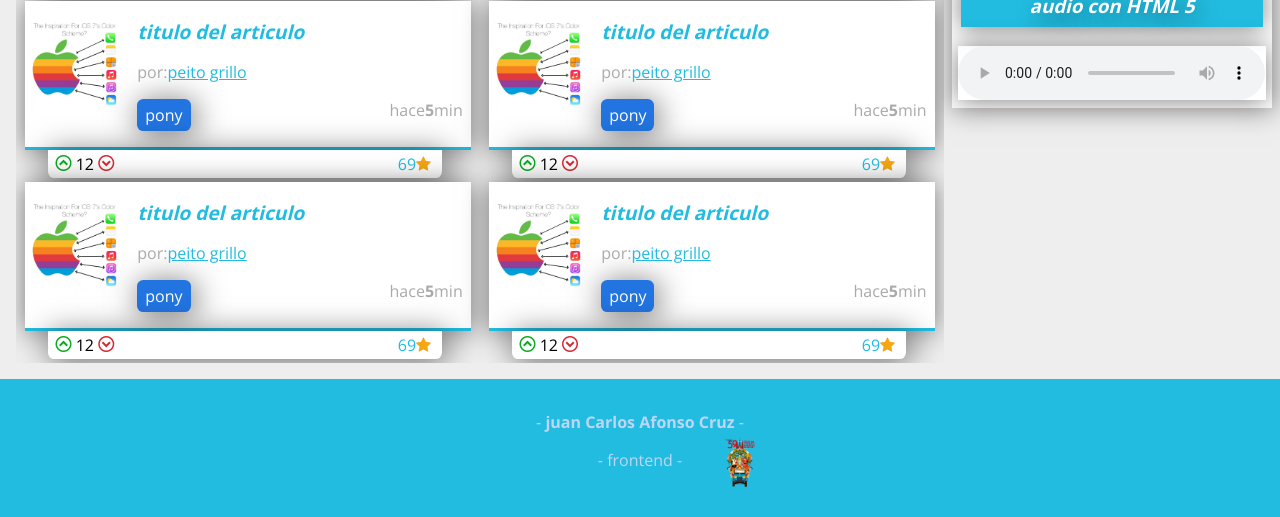
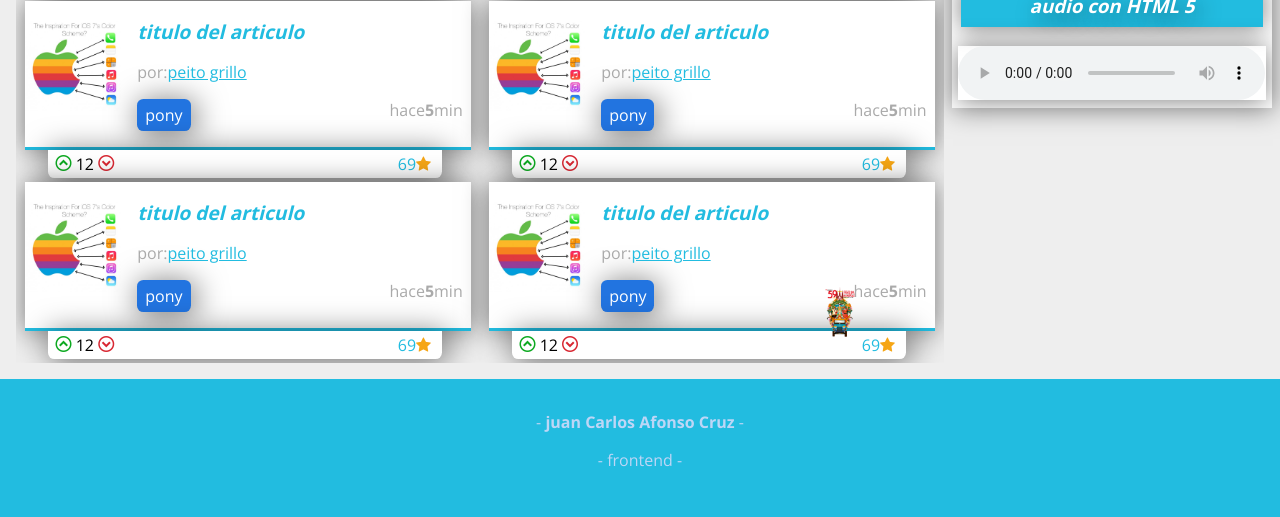
Before and after one commit to juankparis/posteando, a plain HTML site: page index.html in a window 1280 px wide. Shown: the part 494-1011 px from the top of the page. Drawn offline with nearby package versions, Linux system fonts and the light colour scheme.

Commit message:
ejeplo terminado de una peticion ajax del mismo sevidor

```diff
--- a/logo_ajax.html
+++ b/logo_ajax.html
@@ -2,8 +2,8 @@
 	.logoajax{
 		max-width: 50px;
 		position: relative;
-		left: 100px;
-		top: -50px;
+		left: 200px;
+		top: -200px;
 	}
 </style>
 <p>
```
